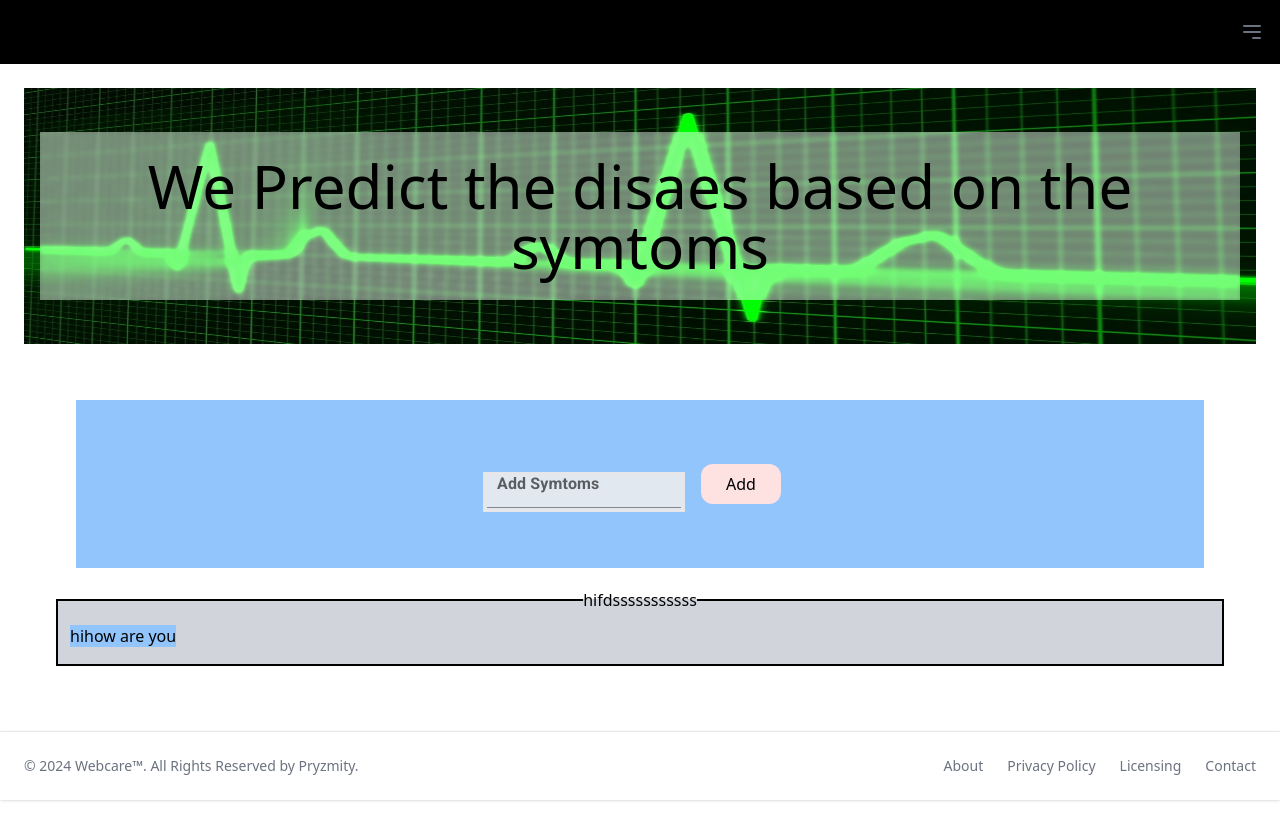
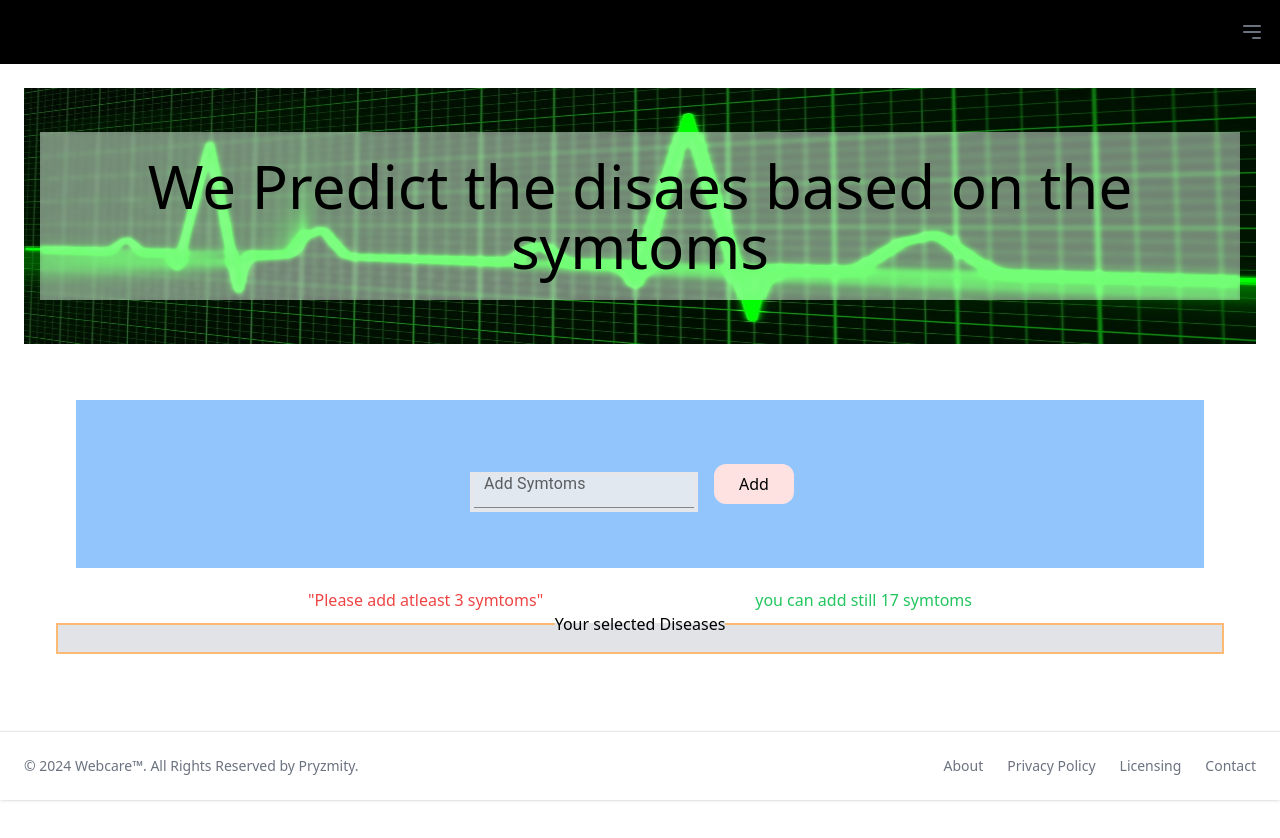
Before and after one commit to Ajay9330/webcare, a React (Vite) app: page /diseases in a window 1280 px wide. Before the commit the page ends 802 px from the top, so only its background shows below. Built offline with nearby package versions, Linux system fonts and the light colour scheme; the HTML template or start-up script is replaced by a standard one.

Commit message:
added the feature of the options adding

```diff
--- a/index.html
+++ b/index.html
@@ -7,7 +7,8 @@
     <title>Vite + React</title>
     <link rel="preconnect" href="https://fonts.googleapis.com">
 <link rel="preconnect" href="https://fonts.gstatic.com" crossorigin>
-<link href="https://fonts.googleapis.com/css2?family=Roboto:wght@700&display=swap" rel="stylesheet">
+<link rel="stylesheet" href="https://fonts.googleapis.com/css2?family=Material+Symbols+Outlined:opsz,wght,FILL,GRAD@24,400,0,0" />
+<link rel="stylesheet" href="https://fonts.googleapis.com/css2?family=Material+Symbols+Outlined:opsz,wght,FILL,GRAD@24,400,0,0" />
   </head>
   <body>
     <div id="root"></div>
--- a/src/App.jsx
+++ b/src/App.jsx
@@ -14,7 +14,7 @@ function LayOut() {
      <Header  />
      <div className=' pt-16'></div>
      <Outlet/>
-     <div className=' pt-20'></div>
+     <div className=' pt-32'></div>
      <Foot/>
 
     </>
--- a/src/pages/deases.jsx
+++ b/src/pages/deases.jsx
@@ -5,8 +5,9 @@ import { FormControl ,Input,InputLabel} from '@mui/material';
 function Deases() {
   const apiurl='https://localhost:5500/disaes';
   const [loading,setloading]=useState(false);
-  const [disease,setdisease]=useState(["hi","how are you"]);
+  const [disease,setdisease]=useState([]);
   const [suggest,setsuggest]=useState([]);
+  const [currinput,setcurrinput]=useState("");
   const [remain,setremain]=useState(['itching', 'skin_rash', 'nodal_skin_eruptions',
   'continuous_sneezing', 'shivering', 'chills', 'joint_pain',
   'stomach_pain', 'acidity', 'ulcers_on_tongue', 'muscle_wasting',
@@ -50,47 +51,67 @@ function Deases() {
   'inflammatory_nails', 'blister', 'red_sore_around_nose',
   'yellow_crust_ooze', 'prognosis']);
 
-  const addinput=(val)=>{
-    setdisease()
-  }
-  const remvoeinput=(val)=>{
-    setdisease();
+  const addinput = (val) => {
+    console.log(remain);
+    const ind=remain.indexOf(val);
+    console.log(ind);
+    if(ind==-1){alert(val+" is not in the list");return;}
+    setdisease([...disease, val]);
+    // const ind=remain.indexOf(val);
+    const newDiseaseList = [...remain];
+    newDiseaseList.splice(ind, 1);
+    setremain(newDiseaseList);
+    console.log(disease);
+    console.log(remain);
   }
 
-  const handlesearchsuggest=(val)=>{
-    if(val==''|| val==undefined || val==null){
+  const remvoeinput = (index) => {
+    setremain(...remain,disease[index]);
+    console.log(remain);
+    const newDiseaseList = [...disease];
+    newDiseaseList.splice(index, 1);
+    setdisease(newDiseaseList);
+    console.log(disease);
+    console.log(remain);
+
+  }
+
+  const handlesearchsuggest = (val) => {
+    if (val === '' || val === undefined || val === null) {
       return;
     }
-    setsuggest();
+    setsuggest([]);
   }
-  const handleSubmit=async()=>{
+
+  const handleSubmit = async () => {
     setloading(true);
-    if(disease.size()<4){
-      alert("add more than three disease");
+    if (disease.length < 4) {
+      alert("Add more than three diseases");
       setloading(false);
       return;
     }
 
-    var s=disease.length;
-    for(let i in s){
-      disease.push("");
+    const newDiseaseList = [...disease];
+    for (let i = 0; i < newDiseaseList.length; i++) {
+      newDiseaseList.push("");
     }
+
     try {
-        const req=await fetch(apiurl,{
-          method:"post",
-          headers:{
-            'content-type':'json'
-          },
-          body:JSON.stringify({data:disease}),
+      const req = await fetch(apiurl, {
+        method: "post",
+        headers: {
+          'content-type': 'json'
+        },
+        body: JSON.stringify({ data: newDiseaseList }),
+      });
 
-        })
+      // Handle the response...
     } catch (error) {
-
-    }finally{
+      console.error('Error:', error);
+    } finally {
       setloading(false);
     }
   }
-
 
 
   return (<>
@@ -103,23 +124,27 @@ function Deases() {
           <section className=' md:m-14  '>
             <div className='justify-center items-center flex  bg-blue-300 m-5  p-12 flex-wrap'>
             <FormControl className='flex-row '>
-            <InputLabel  htmlFor="my-input border-4">Add Symtoms</InputLabel>
-            <Input className=' border-4 bg-slate-200 outline-4' id="my-input" aria-describedby="my-helper-text" />
+            <InputLabel   htmlFor="my-input border-4">Add Symtoms</InputLabel>
+            <Input className=' border-4 bg-slate-200 outline-4' id="my-input"value={currinput} onChange={(e)=>setcurrinput(e.target.value)} aria-describedby="my-helper-text" />
 
           </FormControl>
-          <button className='m-4 bg-red-100 p-2 rounded-xl transition-all active:bg-blue-500 active:text-white w-20'>Add</button>
+          <button className='m-4 bg-red-100 p-2 rounded-xl transition-all active:bg-blue-500 active:text-white w-20' onClick={()=>addinput(currinput)}>Add</button>
           </div>
-          <div>
-
+          <div className='mx-10 flex flex-wrap justify-evenly'>
+{(disease.length<3)&&<> <p className='text-red-500'>"Please add atleast 3 symtoms"</p> <p className='text-green-500'>you can add still {17-disease.length} symtoms</p> </>}
           </div>
-          <fieldset  className=' bg-gray-300 border-2  border-black'>
-            <legend className='text-center'>hifdsssssssssss</legend>
-            <p className=' flex-start items-start m-3 mb-4'>
-            {disease.map(x=>{
-            return( <span className='bg-blue-300'>{x}</span>)
+          <fieldset  className=' bg-gray-300 border-2 bg-opacity-65 border-orange-300'>
+            <legend className='text-center'>Your selected Diseases</legend>
+            <div className=' flex-start items-start m-3 mb-4'>
+            {disease.map((x,v)=>{
+            return( <div key={v} className='inline-flex items-center bg-opacity-75 border border-blue-500 bg-blue-300 m-3 p-2 rounded-lg'>
+<span className=''>{x}</span><span class="material-symbols-outlined cursor-pointer" onClick={()=>remvoeinput(v)}>
+close
+</span>
+            </div> )
           })}
 
-            </p>
+            </div>
           </fieldset>
           </section>
 
--- a/src/pages/heart.jsx
+++ b/src/pages/heart.jsx
@@ -20,8 +20,8 @@ const HeartDiseaseForm = () => {
   const [loading, setloading] = useState(false);
   const [modeloutput, setoutput] = useState(null);
   const submitbtn = useRef(null);
-  // const apiurl = 'https://webcareapi.onrender.com/heart';
-  const apiurl="https://reqres.in/api/users";
+  const apiurl = 'https://webcareapi.onrender.com/heart';
+  // const apiurl="https://reqres.in/api/users";
 
   const handleChange = (e) => {
     const name = e.target.name;
@@ -74,7 +74,7 @@ const HeartDiseaseForm = () => {
           'Content-Type': 'application/json',
           Accept: 'application/json',
         },
-        body: JSON.stringify({ data: formatdata }),
+        body: JSON.stringify({ inputs: formatdata }),
       });
 
       console.log('Request Status:', req.status);
@@ -235,7 +235,7 @@ const HeartDiseaseForm = () => {
 
           <button
             type="submit"
-            className="w-15 justify-self-center bg-blue-700 text-white py-2 px-4 rounded hover:bg-gray-950 grid-cols-1 col-span-2"
+            className="w-15 justify-self-center bg-blue-700 text-white py-2 px-4 rounded hover:bg-gray-950 grid-cols-1 md:col-span-2"
             disabled={loading}
 
           >
```
